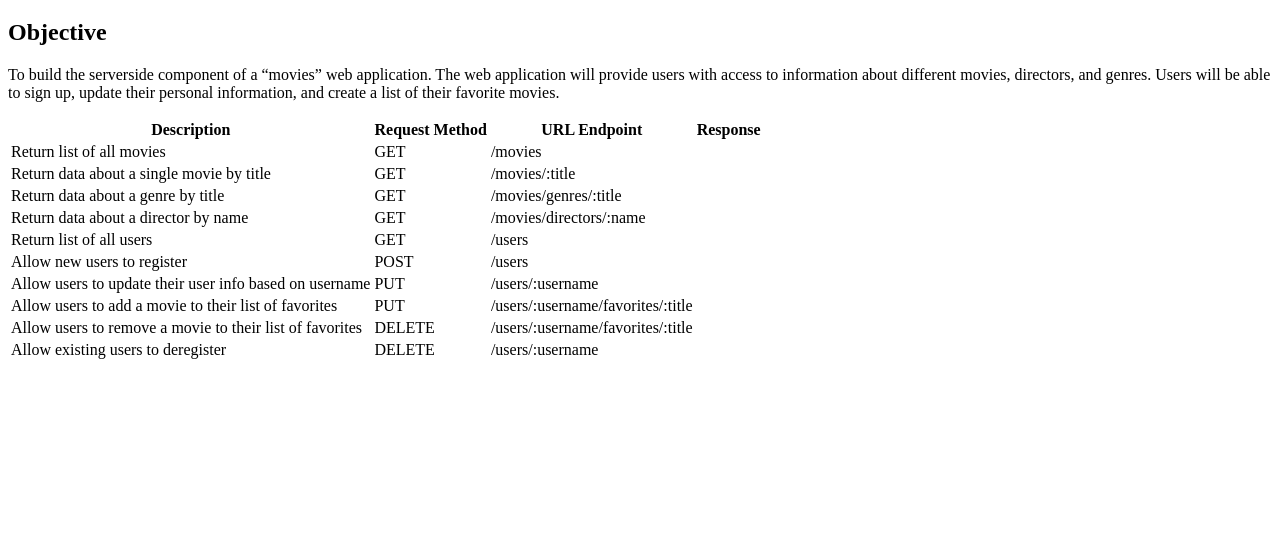
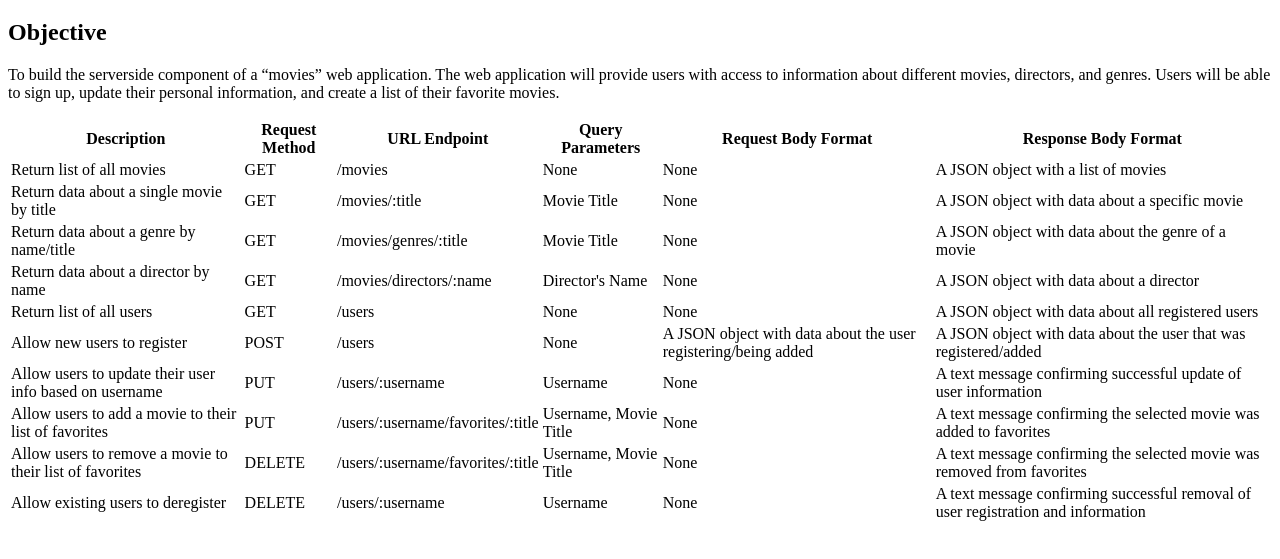
Before and after one commit to mthomp35/movie_api, a website: page public/documentation.html in a window 1280 px wide. Shown: the part 61-620 px from the top of the page. Drawn offline with Linux system fonts and the light colour scheme.

Commit message:
Add query parameters, request format and response format to table

```diff
--- a/public/documentation.html
+++ b/public/documentation.html
@@ -18,67 +18,89 @@
             <th>Description</th>
             <th>Request Method</th>
             <th>URL Endpoint</th>
-            <th>Response</th>
+            <th>Query Parameters</th>
+            <th>Request Body Format</th>
+            <th>Response Body Format</th>
         </tr>
         <tr>
             <td>Return list of all movies</td>
             <td>GET</td>
             <td>/movies</td>
-            <td></td>
+            <td>None</td>
+            <td>None</td>
+            <td>A JSON object with a list of movies</td>
         </tr>
         <tr>
             <td>Return data about a single movie by title</td>
             <td>GET</td>
             <td>/movies/:title</td>
-            <td></td>
+            <td>Movie Title</td>
+            <td>None</td>
+            <td>A JSON object with data about a specific movie</td>
         </tr>
         <tr>
-            <td>Return data about a genre by title</td>
+            <td>Return data about a genre by name/title</td>
             <td>GET</td>
             <td>/movies/genres/:title</td>
-            <td></td>
+            <td>Movie Title</td>
+            <td>None</td>
+            <td>A JSON object with data about the genre of a movie</td>
         </tr>
         <tr>
             <td>Return data about a director by name</td>
             <td>GET</td>
             <td>/movies/directors/:name</td>
-            <td></td>
+            <td>Director's Name</td>
+            <td>None</td>
+            <td>A JSON object with data about a director</td>
         </tr>
         <tr>
             <td>Return list of all users</td>
             <td>GET</td>
             <td>/users</td>
-            <td></td>
+            <td>None</td>
+            <td>None</td>
+            <td>A JSON object with data about all registered users</td>
         </tr>
         <tr>
             <td>Allow new users to register</td>
             <td>POST</td>
             <td>/users</td>
-            <td></td>
+            <td>None</td>
+            <td>A JSON object with data about the user registering/being added</td>
+            <td>A JSON object with data about the user that was registered/added</td>
         </tr>
         <tr>
             <td>Allow users to update their user info based on username</td>
             <td>PUT</td>
             <td>/users/:username</td>
-            <td></td>
+            <td>Username</td>
+            <td>None</td>
+            <td>A text message confirming successful update of user information</td>
         </tr>
         <tr>
             <td>Allow users to add a movie to their list of favorites</td>
             <td>PUT</td>
             <td>/users/:username/favorites/:title</td>
-            <td></td>
+            <td>Username, Movie Title</td>
+            <td>None</td>
+            <td>A text message confirming the selected movie was added to favorites</td>
         </tr>
         <tr>
             <td>Allow users to remove a movie to their list of favorites</td>
             <td>DELETE</td>
             <td>/users/:username/favorites/:title</td>
-            <td></td>
+            <td>Username, Movie Title</td>
+            <td>None</td>
+            <td>A text message confirming the selected movie was removed from favorites</td>
         </tr>
         <tr>
             <td>Allow existing users to deregister</td>
             <td>DELETE</td>
             <td>/users/:username</td>
-            <td></td>
+            <td>Username</td>
+            <td>None</td>
+            <td>A text message confirming successful removal of user registration and information</td>
         </tr>
     </table>
 
```
